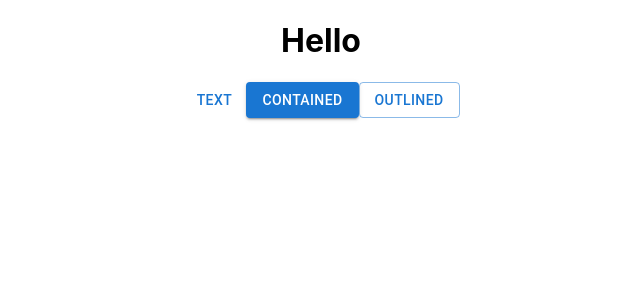
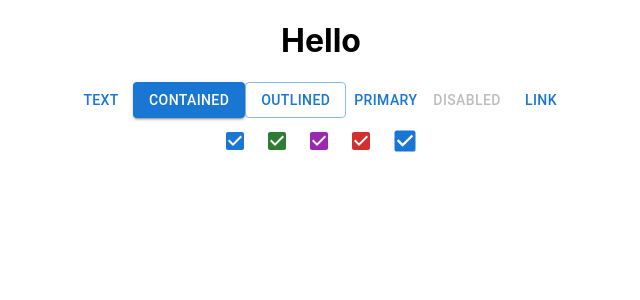
Before and after one commit to SammyMureithi/MaterialUI, a React (Create React App) app in the folder react-mui-demo/: page / in a window 1280 px wide. Shown: the top 300 px of the page, without its empty margins (319-959 px from the left). Built offline with nearby package versions, Linux system fonts and the light colour scheme.

Commit message:
MUICheckBox

```diff
--- a/react-mui-demo/src/App.tsx
+++ b/react-mui-demo/src/App.tsx
@@ -1,12 +1,14 @@
 import './App.css';
 import MaterialUI from './Components/MaterialUI';
 import MuiButton from './Components/MuiButton';
+import MUiCheckBox from './Components/MUiCheckBox';
 
 function App() {
   return (
     <div className="App">
       <h1>Hello</h1>
-    <MuiButton/>
+      <MuiButton />
+      <MUiCheckBox/>
     </div>
   );
 }
--- /dev/null
+++ b/react-mui-demo/src/Components/MUiCheckBox.js
@@ -0,0 +1,16 @@
+import { Checkbox, FormGroup } from '@mui/material'
+import React from 'react'
+
+function MUiCheckBox() {
+  return (
+      <div>
+          <Checkbox  defaultChecked />
+          <Checkbox defaultChecked color="success" />
+          <Checkbox  defaultChecked color="secondary" />
+          <Checkbox defaultChecked color="error" />
+          <Checkbox defaultChecked sx={{ '& .MuiSvgIcon-root': { fontSize: 28 } }} />
+    </div>
+  )
+}
+
+export default MUiCheckBox
--- a/react-mui-demo/src/Components/MuiButton.tsx
+++ b/react-mui-demo/src/Components/MuiButton.tsx
@@ -4,7 +4,10 @@ function MuiButton() {
       <div>
           <Button variant="text">Text</Button>
           <Button variant="contained">Contained</Button>
-          <Button variant="outlined">Outlined</Button>
+      <Button variant="outlined">Outlined</Button>
+      <Button>Primary</Button>
+      <Button disabled>Disabled</Button>
+      <Button href="#text-buttons">Link</Button>
     </div>
   )
 }
```
Also changed, not shown: react-mui-demo/src/Components/MUIFloatingActionButton.tsx (added, +11 -0 lines).
